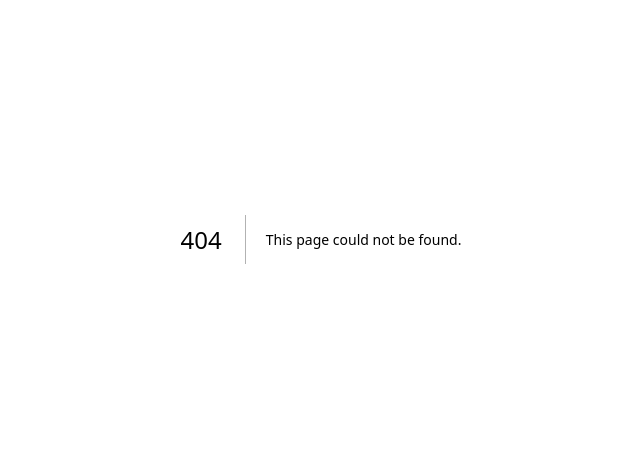
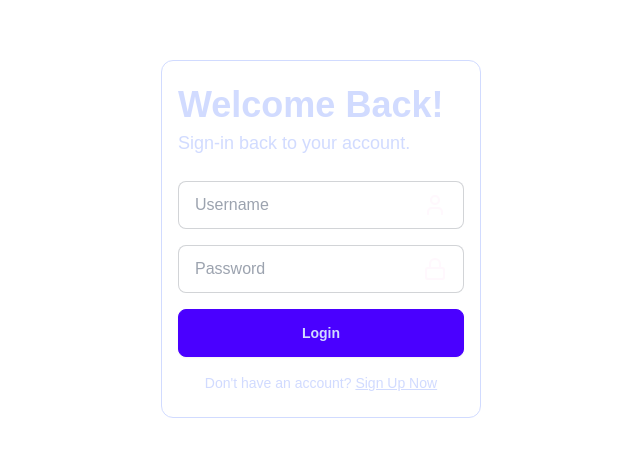
Before and after one commit to Gabriel-L-Martins/fennec-focus, a Next.js app: page /login in a window 1280 px wide. Before the commit this address had no page. Shown: the part 161-618 px from the top of the page, without its empty margins (319-959 px from the left). Built offline with nearby package versions, Linux system fonts and the light colour scheme.

Commit message:
Added login page

```diff
--- /dev/null
+++ b/src/app/login/page.tsx
@@ -0,0 +1,31 @@
+import { Lock, User } from 'lucide-react';
+import React from 'react';
+
+const Login: React.FC = () => {
+  return (
+    <div className='min-h-screen flex justify-center items-center text-primary-content '>
+      <div className='min-w-80 bg-base-100 py-6 px-4 rounded-xl border border-primary-content'>
+        <form className='flex flex-col gap-4' action="post">
+          <div className='flex flex-col gap-1 mb-2'>
+            <h2 className='text-4xl font-semibold'>Welcome Back!</h2>
+            <p className='text-lg'>Sign-in back to your account.</p>
+          </div>
+          <label className="input input-bordered flex justify-between items-center text-secondary-content">
+            <input type="text" placeholder="Username" />
+            <User/>
+          </label>
+          <label className="input input-bordered flex justify-between items-center text-secondary-content">
+            <input type="password" placeholder="Password" />
+            <Lock/>
+          </label>
+          <button className='btn btn-primary'>Login</button>
+          <div className='flex justify-center'>
+            <span className='text-primary-content text-sm'>Don't have an account? <a href='/register' className='link'>Sign Up Now</a></span>
+          </div>
+        </form>
+      </div>
+    </div>
+  );
+};
+
+export default Login;
```
